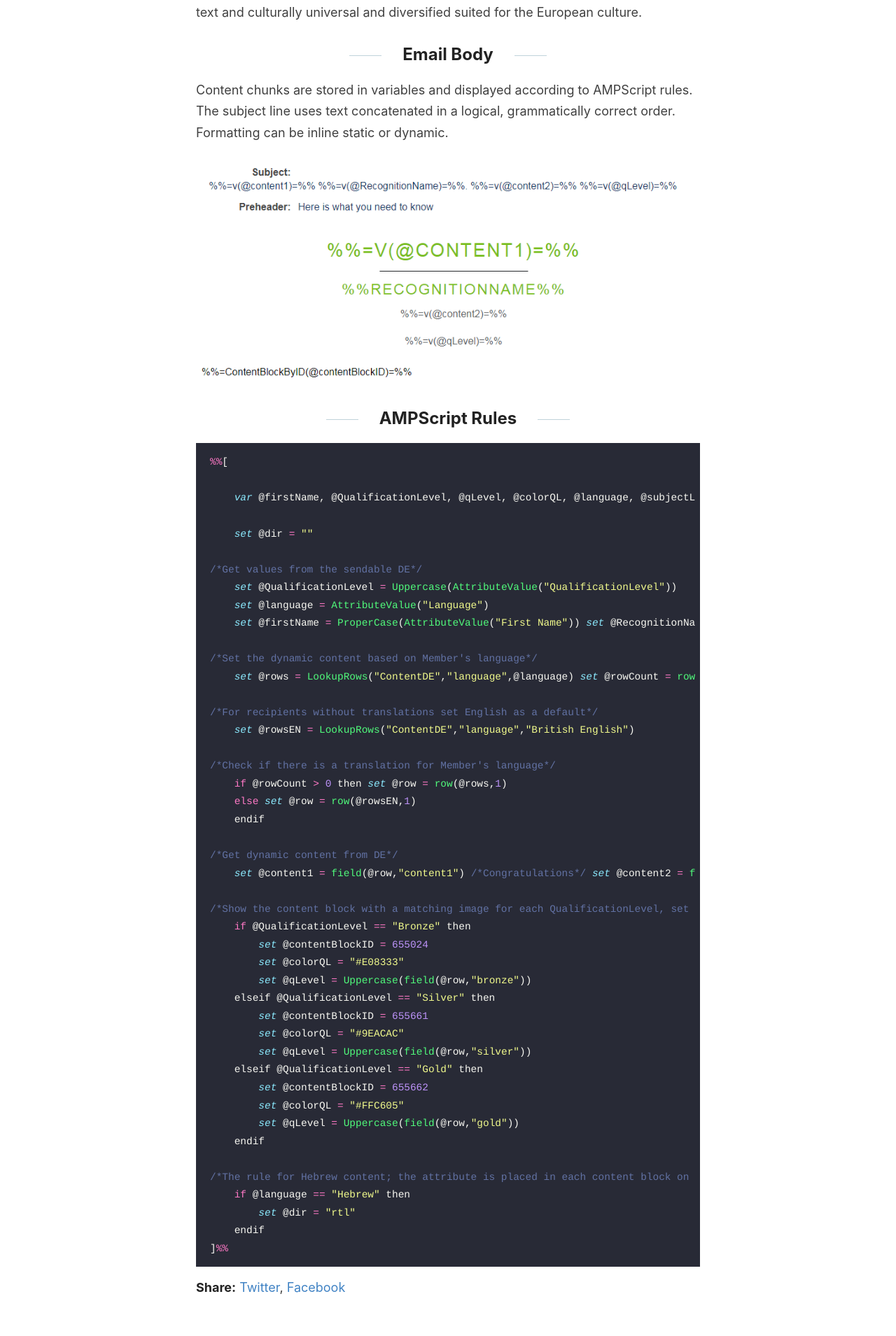
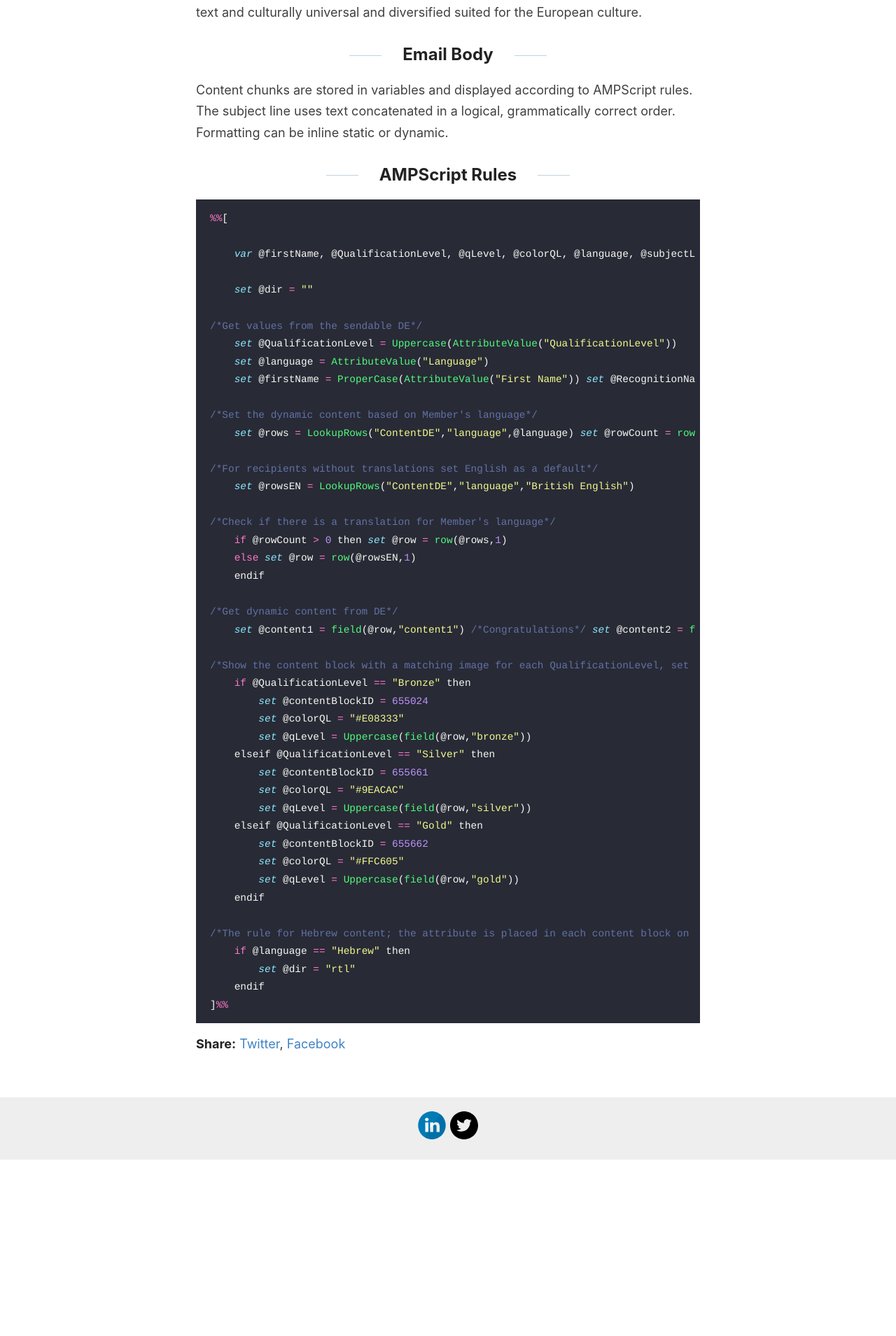
Before and after one commit to karolcholewa/blog, a Jekyll site: the page built from _posts/2021-01-10-dynamic-email.md, in a window 1280 px wide. Shown: the part 3040-4949 px from the top of the page at 70% size. Built offline with Jekyll 4.4.1, drawn with Linux system fonts in a browser that asks for light colours; after the commit the page ends 4697 px from its top, so only the background shows below that.

Commit message:
removed image

````diff
--- a/_posts/2021-01-10-dynamic-email.md
+++ b/_posts/2021-01-10-dynamic-email.md
@@ -65,9 +65,6 @@ Text for an email body is stored in rows and columns of a non-sendable data exte
 Content chunks are stored in variables and displayed according to AMPScript rules. The subject line uses text concatenated in a logical, grammatically correct order.
 Formatting can be inline static or dynamic.
 
-![Dynamic Email snapshot](/images/dynamicEmail.png)
-
-
 ## AMPScript Rules
 
 ```javascript
````
